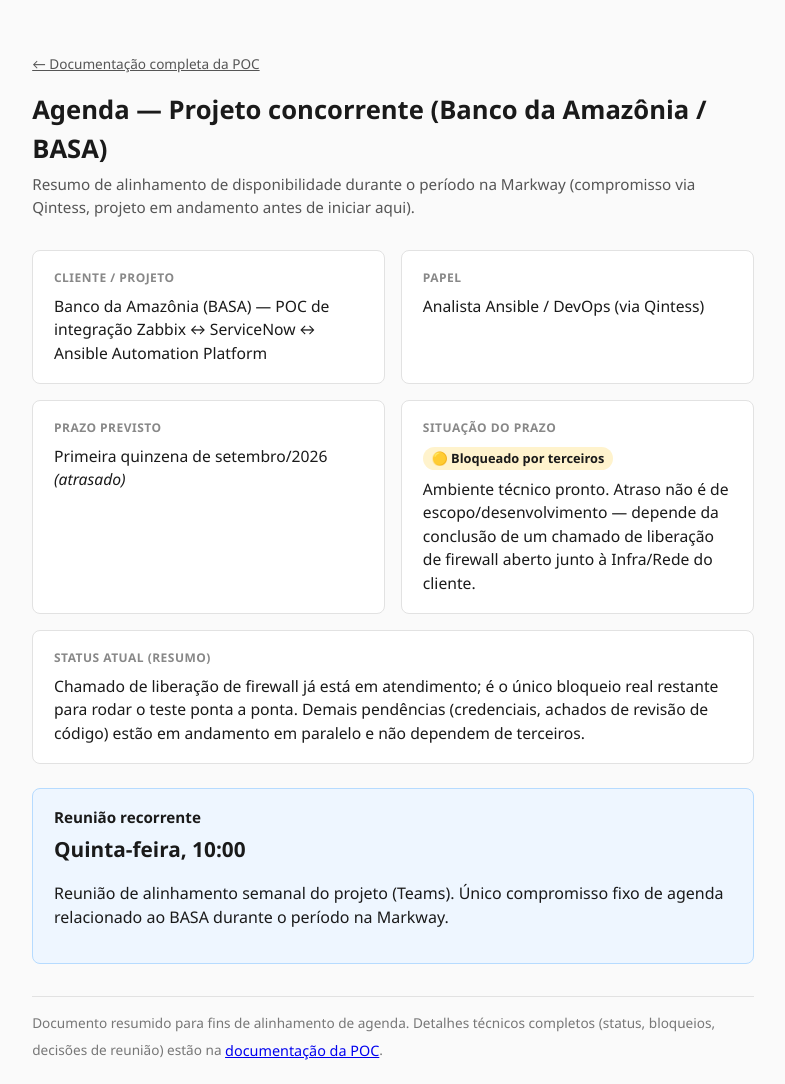
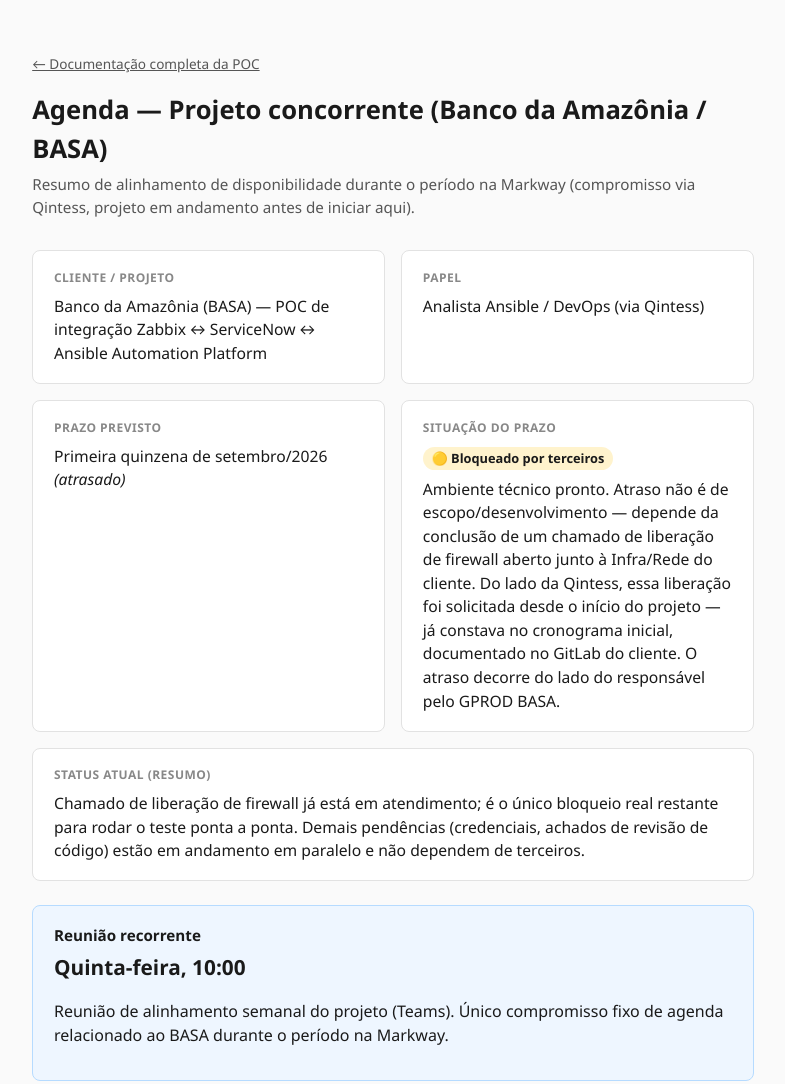
Before and after one commit to marleciooliveira/Markway-, a plain HTML site: page agenda.html in a window 1280 px wide. Shown: the top 1084 px of the page, without its empty margins (247-1032 px from the left). Drawn offline with Linux system fonts and the light colour scheme.

Commit message:
docs: esclarece responsabilidade pelo atraso na agenda

```diff
--- a/agenda.html
+++ b/agenda.html
@@ -105,7 +105,7 @@
   <div class="card">
     <h2>Situação do prazo</h2>
     <span class="status-pill">🟡 Bloqueado por terceiros</span>
-    <p>Ambiente técnico pronto. Atraso não é de escopo/desenvolvimento — depende da conclusão de um chamado de liberação de firewall aberto junto à Infra/Rede do cliente.</p>
+    <p>Ambiente técnico pronto. Atraso não é de escopo/desenvolvimento — depende da conclusão de um chamado de liberação de firewall aberto junto à Infra/Rede do cliente. Do lado da Qintess, essa liberação foi solicitada desde o início do projeto — já constava no cronograma inicial, documentado no GitLab do cliente. O atraso decorre do lado do responsável pelo GPROD BASA.</p>
   </div>
   <div class="card full">
     <h2>Status atual (resumo)</h2>
```
